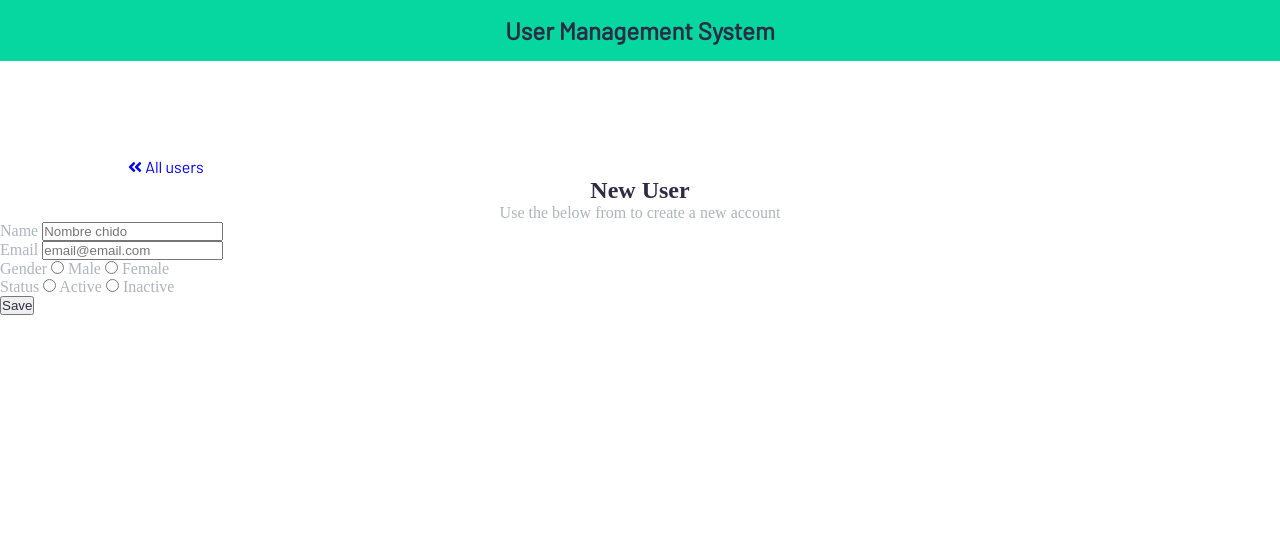
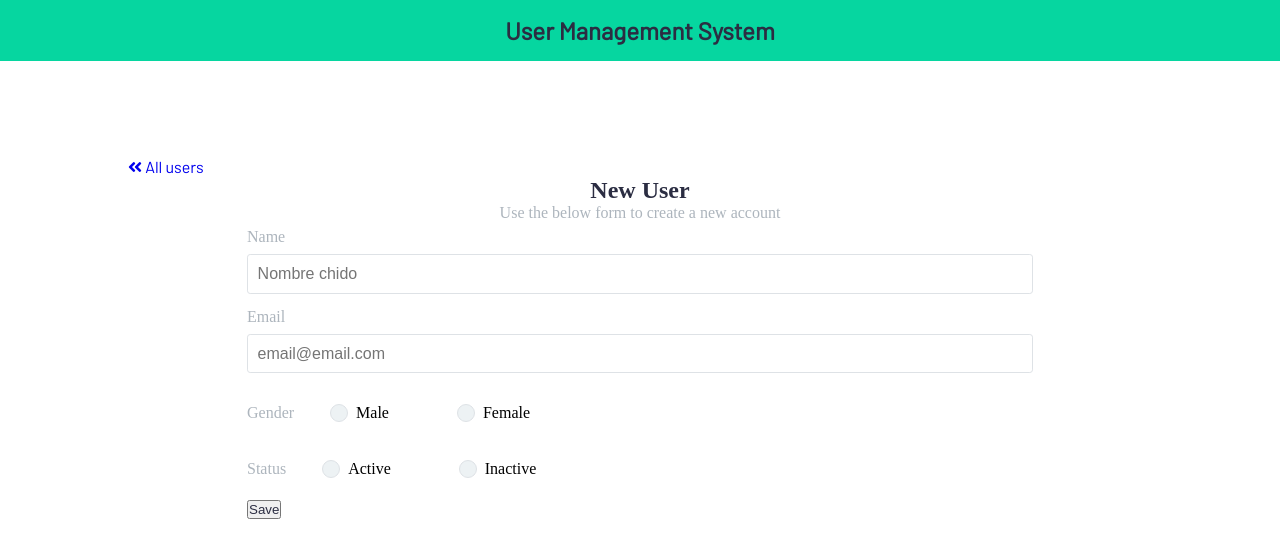
Before and after one commit to chepoluis/crud_node, a Node server app: template views/add_user.html in a window 1280 px wide. Shown: the top 558 px of the page. Run offline with Node 20, Linux system fonts and the light colour scheme; the template is opened without the code that fills it, so the values that code supplies are empty; some libraries are stand-ins or nearby versions.

Commit message:
radio buttons style

```diff
--- a/assets/css/style.css
+++ b/assets/css/style.css
@@ -135,3 +135,78 @@ table {
         position: relative;
     }
 }
+
+/* Add user and update user template */
+.form.title {
+    margin-top: 2em;
+}
+
+.form.title > h2 {
+    padding: .5em 0;
+}
+
+.new_user { /*:D*/
+    max-width: 786px;
+    margin: auto;
+}
+
+#update_user .form-group,
+#add_user .form-group {
+    margin: .4em 0;
+}
+
+#update_user .form-group input[type="text"],
+#add_user .form-group input[type="text"] {
+    width: 100%;
+    padding: .6em;
+    margin: .5em 0;
+    border: 1px solid var(--border);
+    font-size: 1em;
+    border-radius: .2em;
+}
+
+#update_user .form-group .radio,
+#add_user .form-group .radio {
+    margin: 1em 2em;
+}
+
+/* Adding style to radio buttons */
+
+.radio input[type="radio"] {
+    position: absolute;
+    opacity: 0;
+}
+
+.radio input[type="radio"]+.radio-label:before {
+    content: "";
+    background: var(--border-btn);
+    border-radius: 100%;
+    border: 1px solid var(--border);
+    display: inline-block;
+    width: 1em;
+    height: 1em;
+    position: relative;
+    top: -0em;
+    margin-right: .5em;
+    vertical-align: top;
+    cursor: pointer;
+    text-align: center;
+    -webkit-transition: all 250ms ease;
+    transition: all 250ms ease;
+}
+
+.radio input[type="radio"]:checked+.radio-label:before {
+    background-color: #16db93;
+    box-shadow: inset 0 0 0 4px #e9ecef;
+}
+
+.radio input[type="radio"]:focus+.radio-label:before {
+    outline: none;
+    border-color: #16db93;
+}
+
+.radio input[type="radio"]:disabled+.radio-label:before {
+    box-shadow: inset 0 0 0 4px #e9ecef;
+    border-color: #b4b4b4;
+    background: #16db93;
+}
--- a/views/add_user.html
+++ b/views/add_user.html
@@ -33,45 +33,45 @@
         </div>
         <div class="form-title text-center">
             <h2 class="text-dark">New User</h2>
-            <span class="text-light">Use the below from to create a new account</span>
+            <span class="text-light">Use the below form to create a new account</span>
         </div>
 
         <form method="POST" id="update_user">
             <div class="new_user">
-                <div class="from-group">
+                <div class="form-group">
                     <label for="name" class="text-light">Name</label>
                     <input type="hidden" name="id" value="">
                     <input type="text" name="name" value="" placeholder="Nombre chido">
                 </div>
 
-                <div class="from-group">
+                <div class="form-group">
                     <label for="Email" class="text-light">Email</label>
                     <input type="text" name="email" value="" placeholder="email@email.com">
                 </div>
 
-                <div class="from-group">
+                <div class="form-group">
                     <label for="gender" class="text-light">Gender</label>
                     <div class="radio inline">
-                        <input type="radio" name="gender" value="Male">
-                        <label for="gender" class="text-light">Male</label>
+                        <input type="radio" id="radio-2" name="gender" value="Male">
+                        <label for="radio-2" class="radio-label">Male</label>
                     </div>
 
                     <div class="radio inline">
-                        <input type="radio" name="gender" value="Female">
-                        <label for="gender" class="text-light">Female</label>
+                        <input type="radio" id="radio-3" name="gender" value="Female">
+                        <label for="radio-3" class="radio-label">Female</label>
                     </div>
                 </div>
 
-                <div class="from-group">
+                <div class="form-group">
                     <label for="status" class="text-light">Status</label>
                     <div class="radio inline">
-                        <input type="radio" name="status" value="Active">
-                        <label for="status" class="text-light">Active</label>
+                        <input type="radio" id="radio-4" name="status" value="Active">
+                        <label for="radio-4" class="radio-label">Active</label>
                     </div>
 
                     <div class="radio inline">
-                        <input type="radio" name="status" value="Inactive">
-                        <label for="status" class="text-light">Inactive</label>
+                        <input type="radio" id="radio-5" name="status" value="Inactive">
+                        <label for="radio-5" class="radio-label">Inactive</label>
                     </div>
                 </div>
 
```
